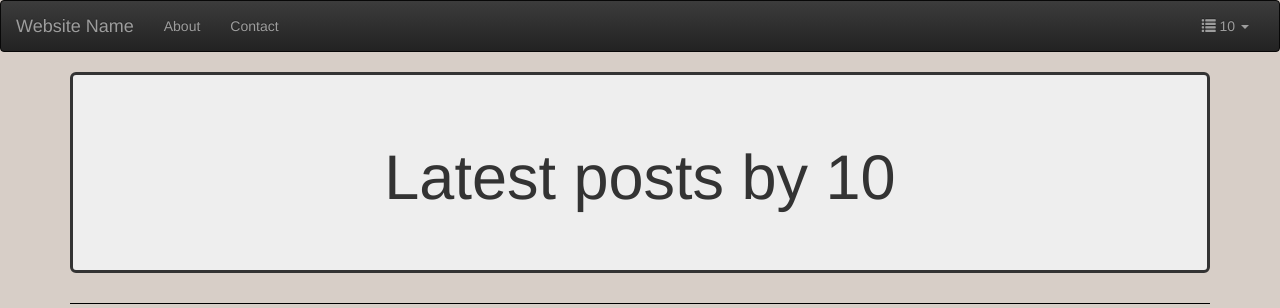
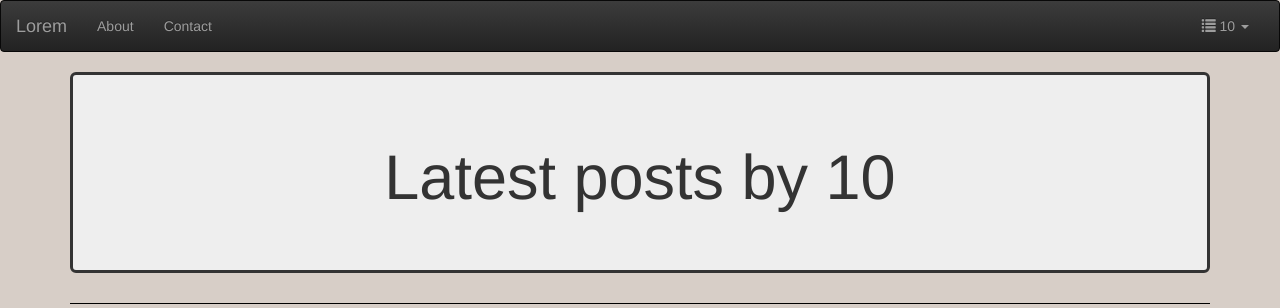
Before and after one commit to Chen-Jack/Django-Bootstrap-Website, a Django app: page /account/home/user/14/1 in a window 1280 px wide. Shown: the top 308 px of the page. Run offline with Django 3.2, Linux system fonts and the light colour scheme; data comes from the database, SQL or seed files in the repository; both versions use the stored data as it was after the commit; some libraries are stand-ins or nearby versions.

Commit message:
Pre Push

```diff
--- a/account/templates/account_home.html
+++ b/account/templates/account_home.html
@@ -40,7 +40,7 @@
                 <span class="icon-bar"></span>
                 <span class="icon-bar"></span>
             </button>
-            <a class="navbar-brand" href='#'> Website Name</a>
+            <a class="navbar-brand" href='#'> Lorem </a>
             </div>
 
             <!-- Collect the nav links, forms, and other content for toggling -->
```
Also changed, not shown: db.sqlite3.
